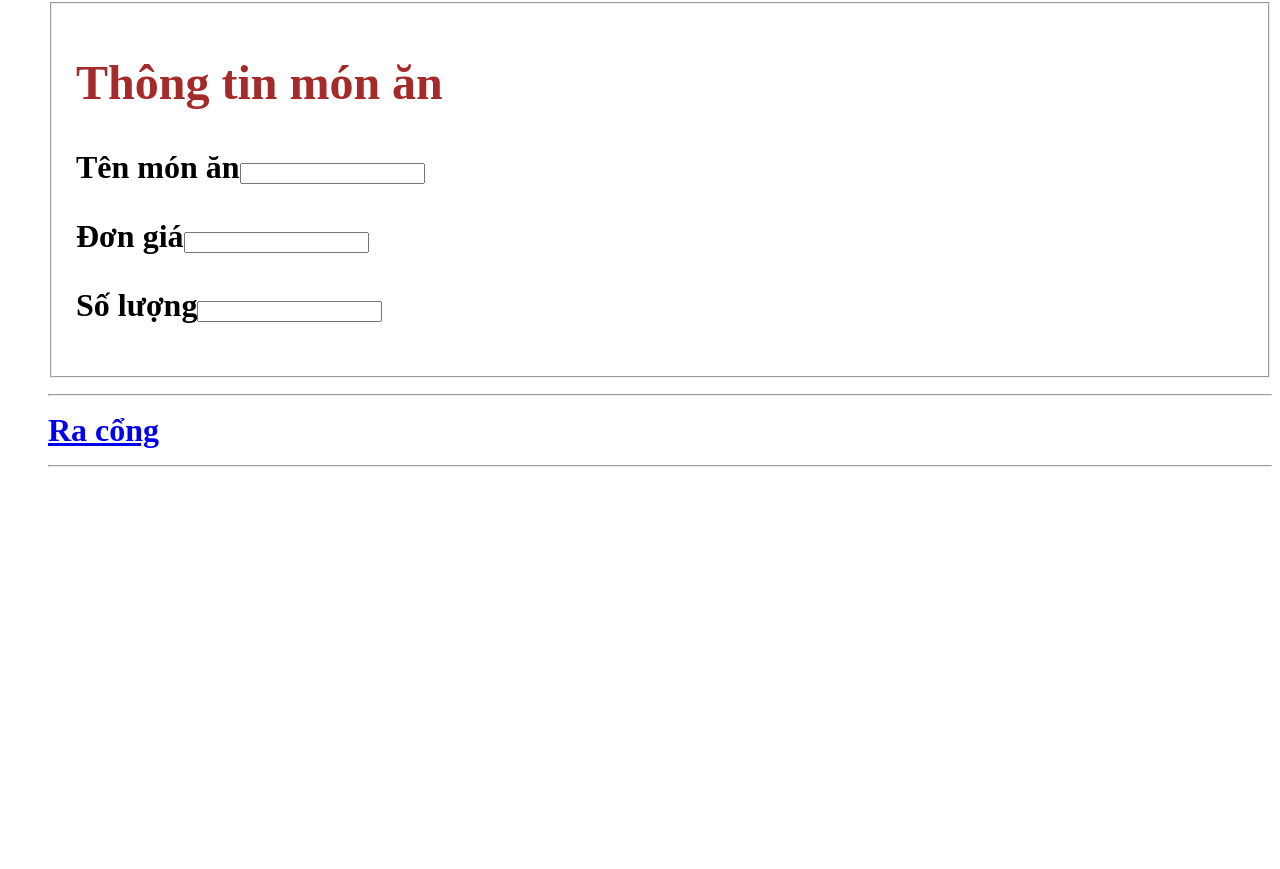
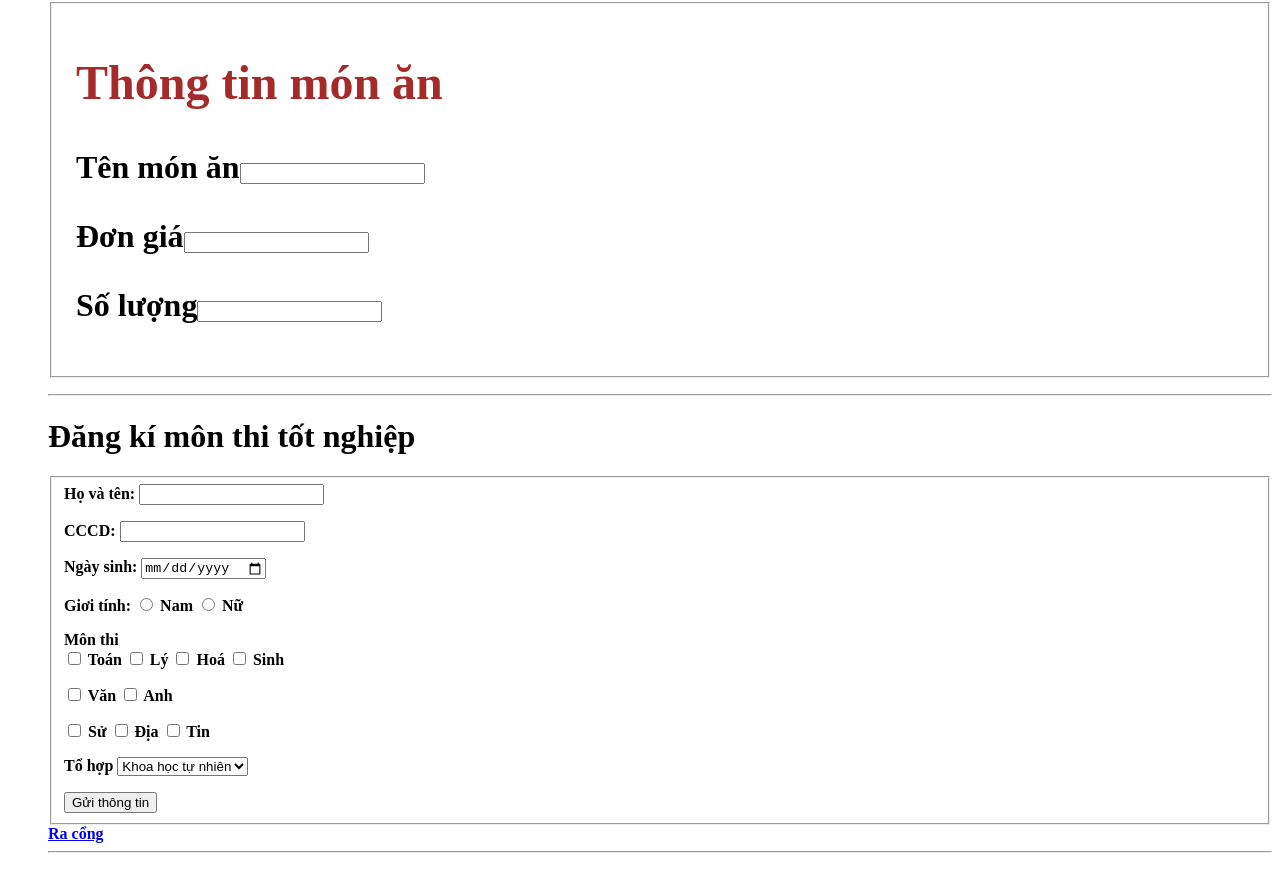
Before and after one commit to raki1224/Anhtuyet_12a22, a plain HTML site: page index.html in a window 1280 px wide. Shown: the part 2330-3199 px from the top of the page. Before the commit the page ends 2819 px from the top, so only its background shows below. Drawn offline with Linux system fonts and the light colour scheme.

Commit message:
Update index.html

```diff
--- a/index.html
+++ b/index.html
@@ -61,6 +61,28 @@
     </form>
     </fieldset>
     <hr>
+    <h1><strong style="color:0,255,255">Đăng kí môn thi tốt nghiệp</strong></h1>
+    <fieldset>
+    <form>
+    <label for="hoten"> Họ và tên: </label><input type="text" id="hoten"></p>
+    <label for="cccd"> CCCD: </label><input type="number" id="cccd"></p>
+    <label for="ngaysinh"> Ngày sinh: </label><input type="date" id="ngaysinh"></p>
+    <label for="gioitinh"> Giơi tính: </label><input type="radio" id="gioitinh1" name='gioitinh' value="nam"><label for="gioitinh"> Nam </label><input type="radio" id="gioitinh2" name='gioitinh' value="nữ"><label for="gioitinh"> Nữ </label></P>
+    <label for="monthi"> Môn thi </label><br>
+    <input type="checkbox" id="monthi1" name='monthi' value="Toán"><label for="monthi"> Toán </label>
+    <input type="checkbox" id="monthi2" name='monthi' value="Lý"><label for="monthi"> Lý </label>
+    <input type="checkbox" id="monthi3" name='monthi' value="Hoá"><label for="monthi"> Hoá </label>
+    <input type="checkbox" id="monthi4" name='monthi' value="Sinh"><label for="monthi"> Sinh </label></p>
+    <input type="checkbox" id="monthi5" name='monthi' value="Văn"><label for="monthi"> Văn </label>
+    <input type="checkbox" id="monthi6" name='monthi' value="Anh"><label for="monthi"> Anh </label></P>
+    <input type="checkbox" id="monthi7" name='monthi' value="Sử"><label for="monthi"> Sử </label>
+    <input type="checkbox" id="monthi8" name='monthi' value="Địa"><label for="monthi"> Địa </label>
+    <input type="checkbox" id="monthi9" name='monthi' value="Tin"><label for="monthi"> Tin </label></p>
+    <label for="tohop"> Tổ hợp </label><select id='tohop'name='tohop'><option value='Khoahoctunhien'> Khoa học tự nhiên</option></p><option value='khoahocxahoi'> Khoa học xã hội</option></select></p>
+    <label for='guithongtin'></label><input type="submit" value="Gửi thông tin">
+    </fieldset>
+    </form>
+    </fieldset>
     <a href="#hihi">Ra cổng</a>
     <table id="haha"></table>
     <hr>
```
